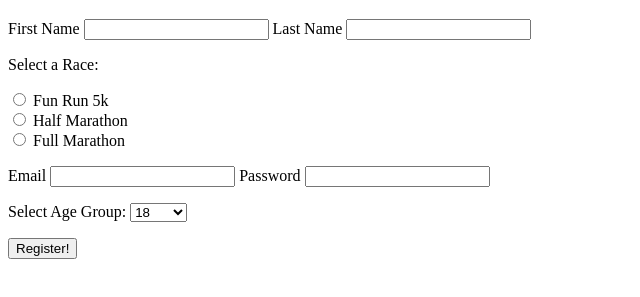
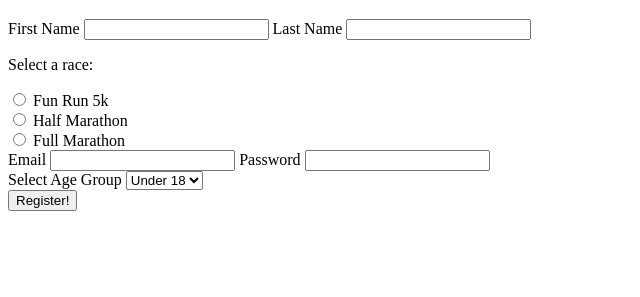
Before and after one commit to Fontanezi/WEB-DEV, a plain HTML site: page HTML/u_marathon.html in a window 1280 px wide. Shown: the part 61-358 px from the top of the page, without its empty margins (0-640 px from the left). Drawn offline with Linux system fonts and the light colour scheme.

Commit message:
Code Remake

```diff
--- a/HTML/u_marathon.html
+++ b/HTML/u_marathon.html
@@ -3,50 +3,51 @@
 
 <head>
     <meta charset="UTF-8">
-    <meta http-equiv="X-UA-Compatible" content="IE=edge">
     <meta name="viewport" content="width=device-width, initial-scale=1.0">
-    <title>Marathon</title>
+    <title>Race Register Form</title>
 </head>
 
 <body>
-    <header>
-        <h1>Race Registration!</h1>
-    </header>
-    <form action="/register">
-        <p>
+    <h1>Race Registration!</h1>
+    <form action="">
+        <div>
             <label for="fn">First Name</label>
-            <input type="text" id="fn" name="fn" required>
+            <input type="text" id="fn" name="firstname">
             <label for="ln">Last Name</label>
-            <input type="text" id="ln" name="ln" required>
-        </p>
-        <p>Select a Race:</p>
-        <p>
-            <input type="radio" name="type" id="5k" required>
-            <label for="5k">Fun Run 5k</label>
-            <br>
-            <input type="radio" name="type" id="hm" required>
-            <label for="hm">Half Marathon</label>
-            <br>
-            <input type="radio" name="type" id="fm" required>
-            <label for="fm">Full Marathon</label>
-        </p>
-        <p></p>
-        <label for="email">Email</label>
-        <input type="email" id="email" name="email" required>
-        <label for="password">Password</label>
-        <input type="password" id="password" name="psswrd" required>
-        </p>
-        <p>
-            <label for="age">Select Age Group:</label>
-            <select name="age" id="age" required>
-                <option value="18">18</option>
+            <input type="text" id="ln" name="lastname">
+        </div>
+        <div>
+            <p>Select a race:</p>
+            <input type="radio" name="race" id="funrun5k" value="funrun5k">
+            <label for="funrun5k">Fun Run 5k</label>
+        </div>
+        <div>
+            <input type="radio" name="race" id="halfmarathon" value="halfmarathon">
+            <label for="halfmarathon">Half Marathon</label>
+        </div>
+        <div>
+            <input type="radio" name="race" id="fullmarathon" value="fullmarathon">
+            <label for="halfmarathon">Full Marathon</label>
+        </div>
+        <div>
+            <label for="mail">Email</label>
+            <input type="email" id="mail" name="email">
+            <label for="password">Password</label>
+            <input type="password" id="password" name="password">
+        </div>
+        <div>
+            <label for="age">Select Age Group</label>
+            <select name="age" id="age">
+                <option value="under18">Under 18</option>
                 <option value="18-30">18-30</option>
-                <option value="30+">30+</option>
+                <option value="30-50">30-50</option>
+                <option value="50+">50+</option>
             </select>
-        </p>
-        <button>Register!</button>
+            <div>
+                <button>Register!</button>
+            </div>
+        </div>
     </form>
-
 </body>
 
 </html>
```
Also changed, not shown: HTML/referencehtml.txt.
